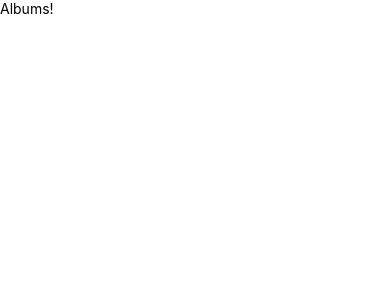
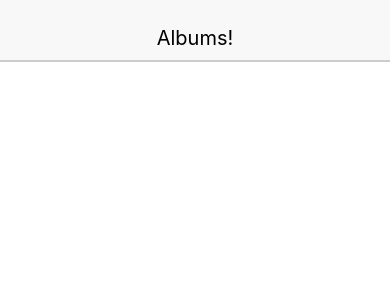
Before and after one commit to tanaka0325/albums, a React Native app: screen / in a window 390 px wide. Shown: the top 300 px of the page. Built offline with nearby package versions, Linux system fonts and the light colour scheme.

Commit message:
Add style for Header component

```diff
--- a/src/components/header.js
+++ b/src/components/header.js
@@ -1,7 +1,35 @@
 import React from 'react';
-import { Text } from 'react-native';
+import {
+  Text,
+  View
+} from 'react-native';
 
-const Header = () => (
-  <Text>Albums!</Text>
-);
+const Header = () => {
+  const { viewStyle, textStyle } = styles;
+
+  return (
+    <View style={viewStyle}>
+      <Text style={textStyle}>Albums!</Text>
+    </View>
+  );
+};
+
+const styles = {
+  viewStyle: {
+    backgroundColor: '#F8F8F8',
+    justifyContent: 'center',
+    alignItems: 'center',
+    height: 60,
+    paddingTop: 15,
+    shadowColor: '#000',
+    shadowOffset: { width: 0, height: 2 },
+    shadowOpacity: 0.2,
+    elevation: 2,
+    position: 'relative'
+  },
+  textStyle: {
+    fontSize: 20
+  }
+};
+
 export default Header;
```
